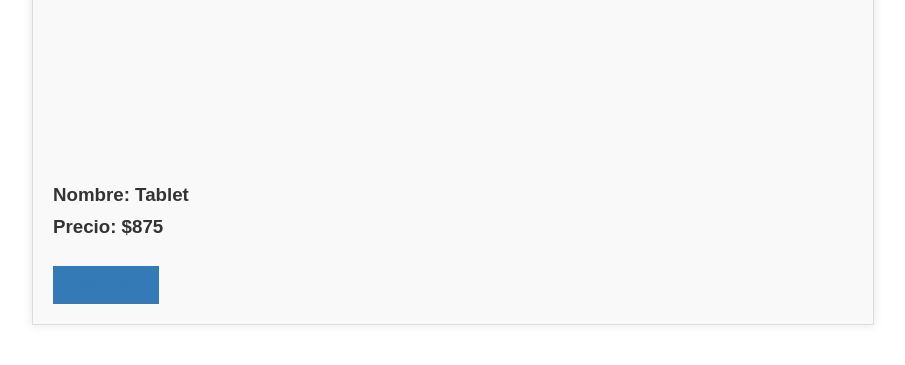
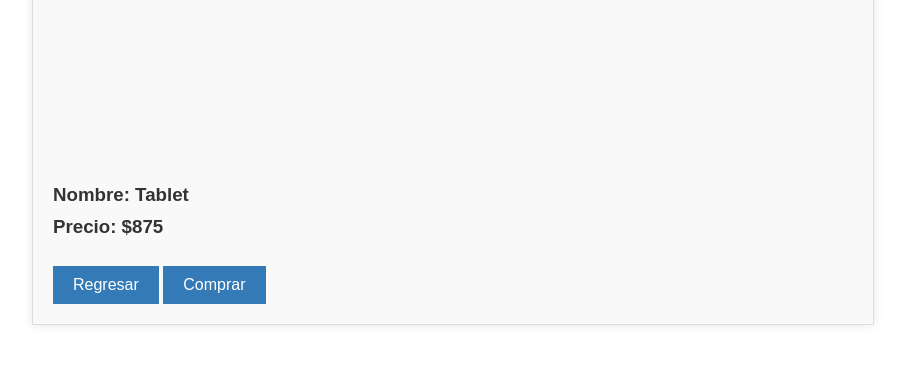
Before and after one commit to SANTTYAGO/Web1, a Flask app: page /producto/Tablet in a window 1280 px wide. Shown: the part 701-1066 px from the top of the page, without its empty margins (187-1092 px from the left). Run offline with Flask 3, Linux system fonts and the light colour scheme.

Commit message:
Se cambiaron estilos del css

```diff
--- a/static/css/estilos.css
+++ b/static/css/estilos.css
@@ -17,6 +17,11 @@ body {
     color: #337ab7;
   }
 
+  .letter-white {
+    text-decoration: none;
+    color: #ffffff;
+  }
+
   a:hover {
     color: #23527c;
   }
@@ -29,7 +34,7 @@ body {
   }
 
   ol li {
-    padding: 10px;
+    padding: 20px;
     border-bottom: 1px solid #ccc;
   }
 
--- a/templates/producto.html
+++ b/templates/producto.html
@@ -10,6 +10,7 @@
         <h3>Nombre: {{producto.nombre}}</h3>
         <h3>Precio: ${{producto.precio}}</h3>
         <br>
-        <button><a href="{{ url_for('index') }}">Regresar</a></button>
+        <button><a class="letter-white" href="{{ url_for('index') }}">Regresar</a></button>
+        <button><a class="letter-white">Comprar</a></button>
     </body>
 </html>
```
